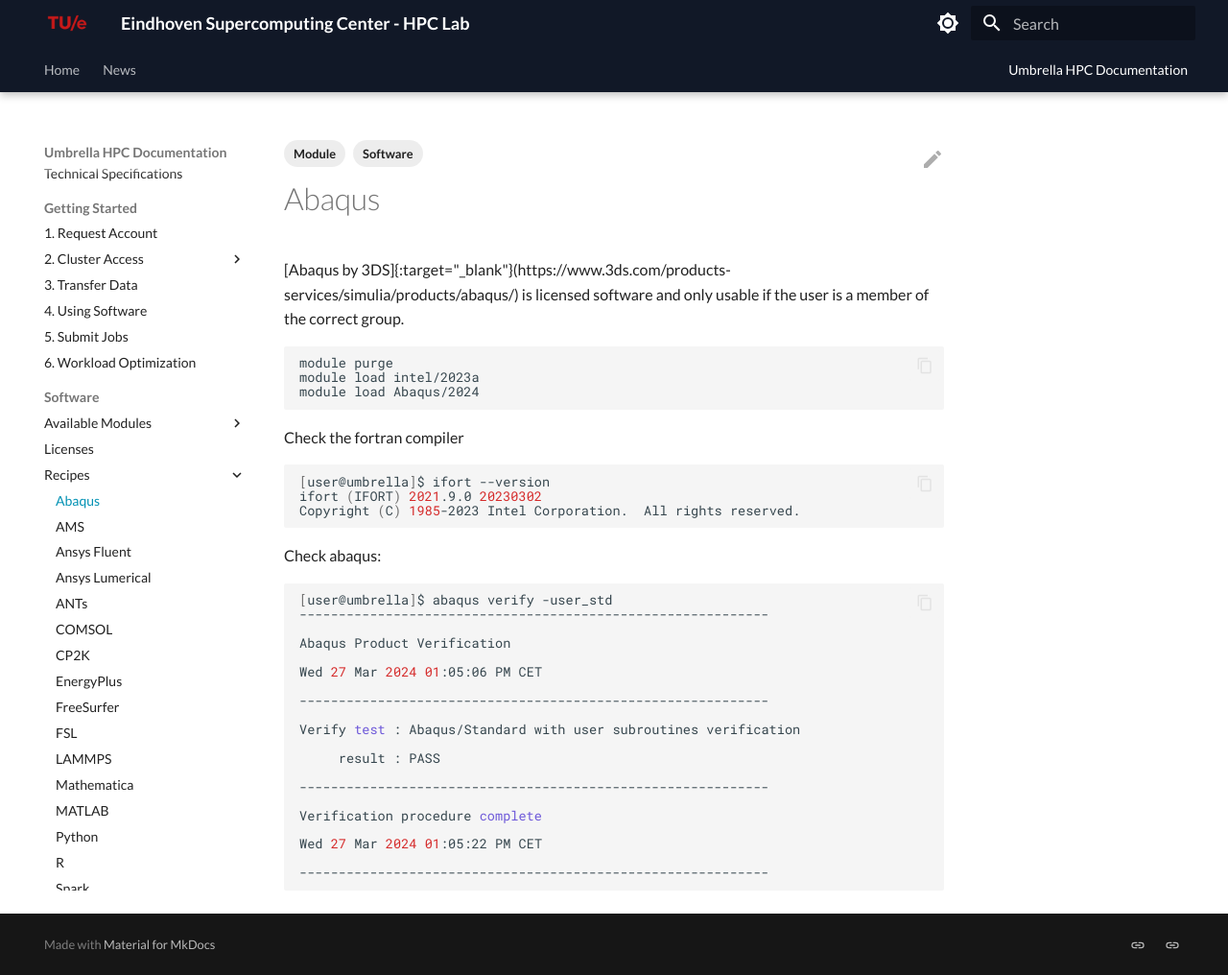
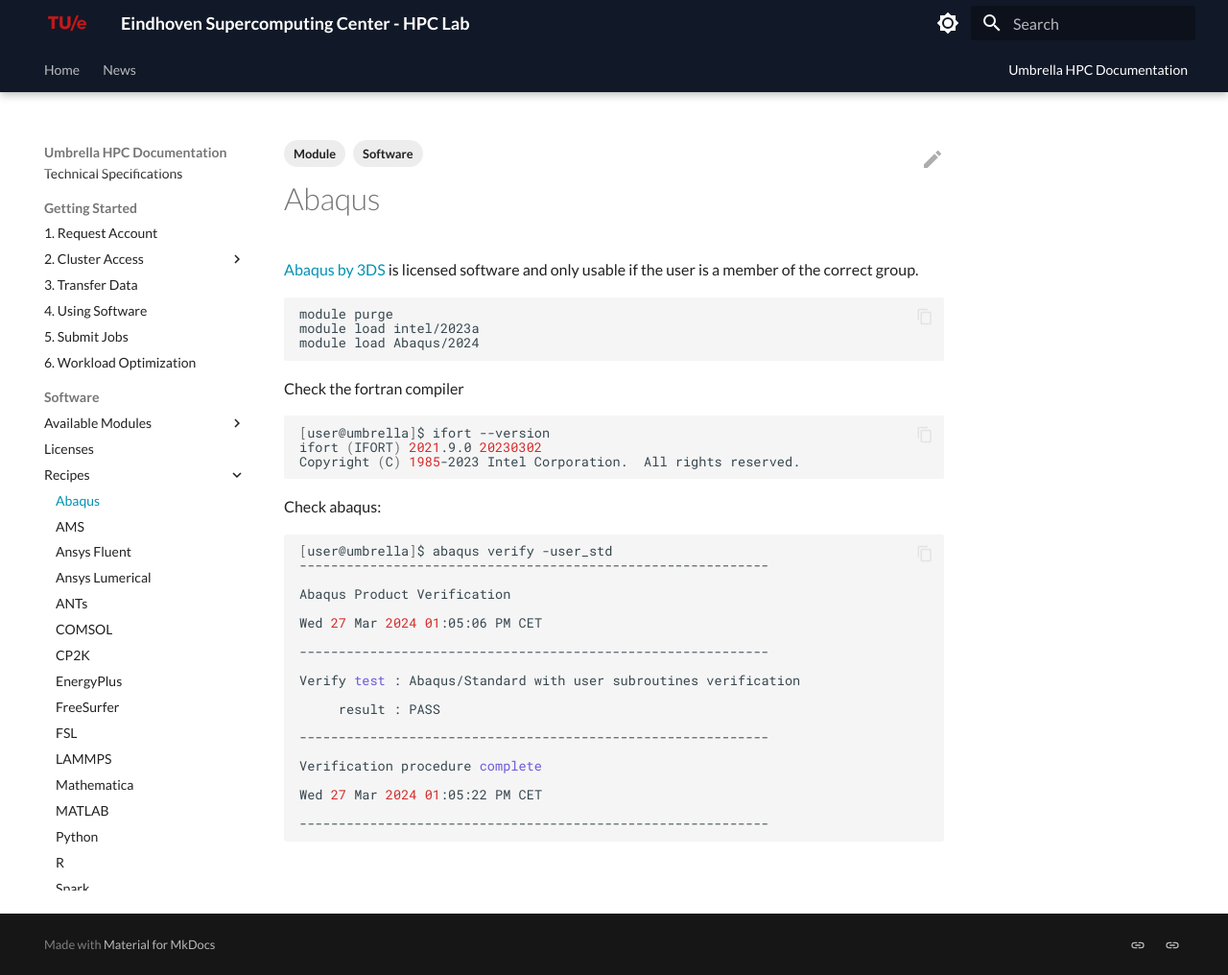
Before and after one commit to gferhpc/supercomputing.tue.nl, an MkDocs documentation site: the page built from pages/documentation/software/recipes/abaqus.md, in a window 1280 px wide and 1016 px high. Shown: the whole window at 96% size. Built offline with MkDocs 1.6.1 and Material for MkDocs 9.7.7, drawn with Linux system fonts in a browser that asks for light colours.

Commit message:
Update abaqus.md

````diff
--- a/pages/documentation/software/recipes/abaqus.md
+++ b/pages/documentation/software/recipes/abaqus.md
@@ -1,7 +1,7 @@
 ---
 tags: [Software, Module]
 ---
-[Abaqus by 3DS]{:target="_blank"}(https://www.3ds.com/products-services/simulia/products/abaqus/)
+[Abaqus by 3DS](https://www.3ds.com/products-services/simulia/products/abaqus/){:target="_blank"}
 is licensed software and only usable if the user is a member of the correct group.
 
 ```shell
````
